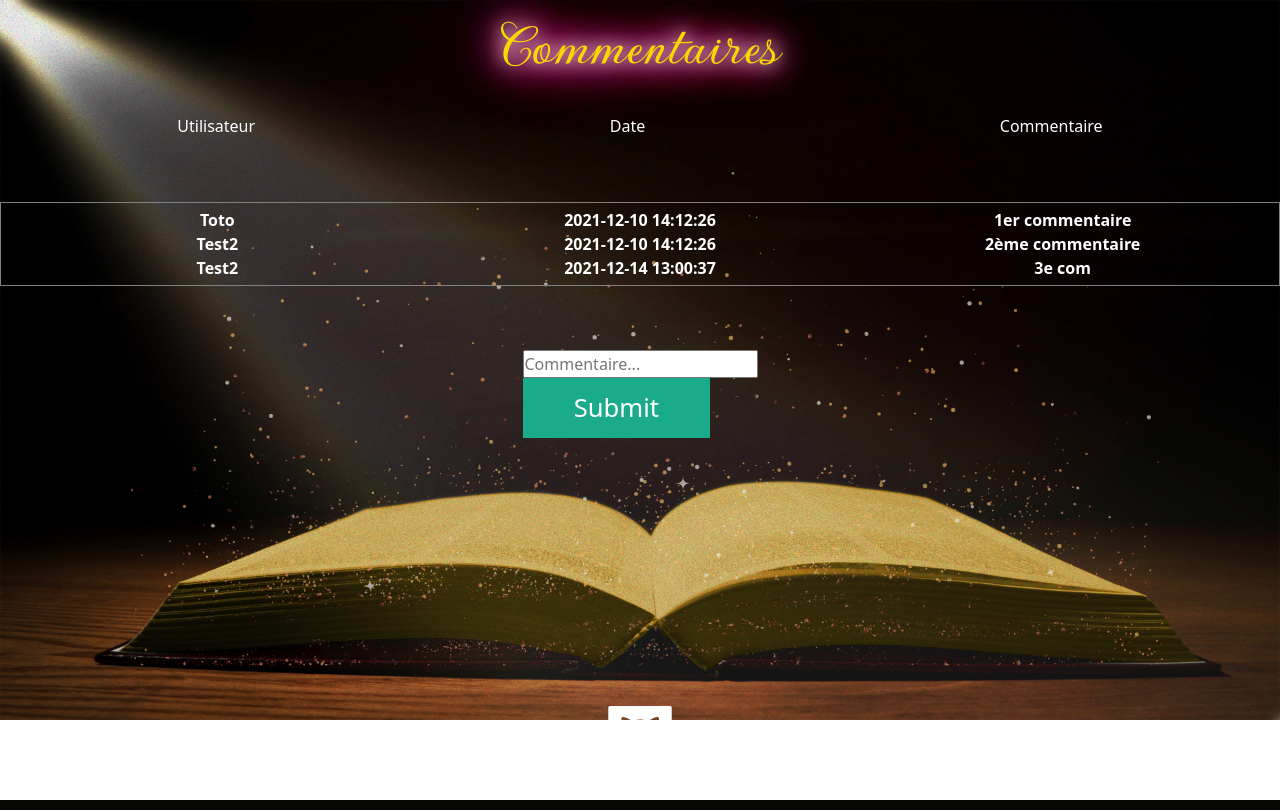
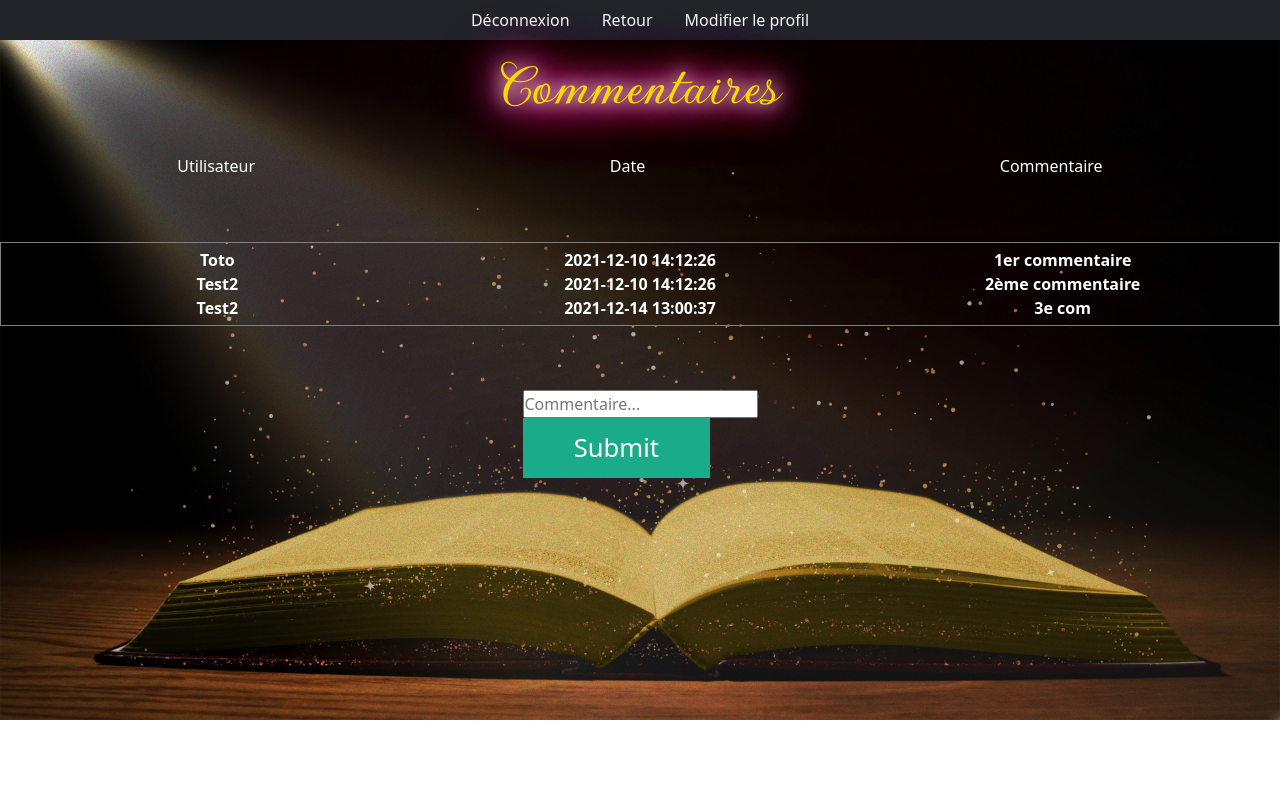
Before and after one commit to julien-garcia13/livre-or, a PHP site: page /livre-or.php in a window 1280 px wide. Run offline with PHP 8.4, Linux system fonts and the light colour scheme; data comes from the database, SQL or seed files in the repository; some web fonts are replaced.

Commit message:
Add files via upload

```diff
--- a/livre-or.php
+++ b/livre-or.php
@@ -162,6 +162,13 @@ $data = $request->fetch();
     </head>
     <body>
       <img src="images/fond.jpg" class="fond">
+      <!-- Header réalisé avec Bootstrap -->
+      <header>
+        <nav class="nav bg-dark justify-content-center">
+          <a href="deconnexion.php" class="nav-link text-light">Déconnexion</a>
+          <a href="session.php" class="nav-link text-light">Retour</a>
+          <a href="profil.php" class="nav-link text-light">Modifier le profil</a>
+        </nav>
         <main>
           <p1>Commentaires</p1><br />
           <article>
```
Lines whose indentation alone changed are shown as unchanged.
